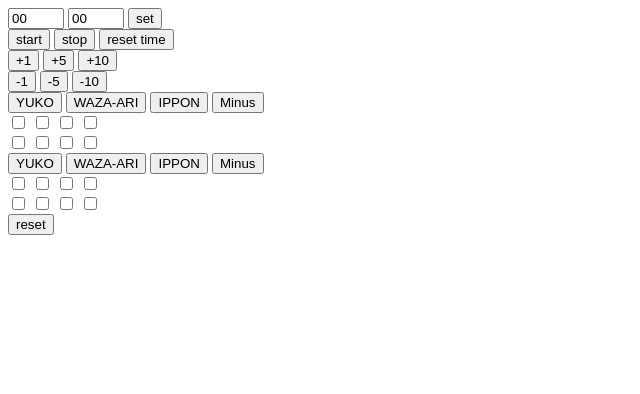
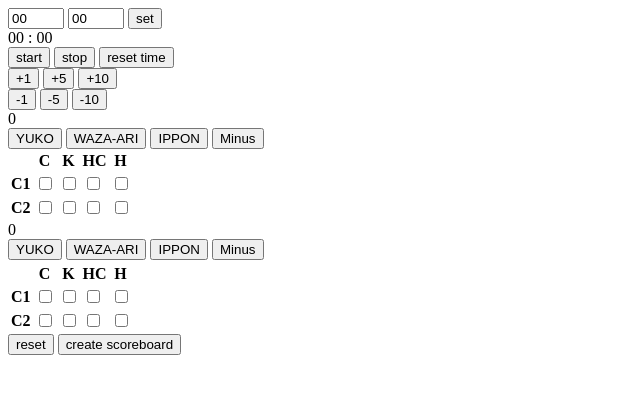
Before and after one commit to maximyut/scoreboard, an Electron app: page html/control.html in a window 1280 px wide. Shown: the whole page, without its empty margins (0-640 px from the left). Drawn offline with Linux system fonts and the light colour scheme.

Commit message:
cosmetic change

```diff
--- a/css/scoreboard.css
+++ b/css/scoreboard.css
@@ -2,6 +2,8 @@ body {
   position: relative;
   margin: 0px;
   padding: 0;
+  height: 100vh;
+  overflow: hidden;
 }
 .sportsmans {
   display: flex;
--- a/html/control.html
+++ b/html/control.html
@@ -2,7 +2,7 @@
 <html lang="en">
 <head>
 
-  <title>Document</title>
+  <title>Control panel</title>
 
 </head>
 <body>
@@ -12,6 +12,11 @@
       <input type="number" max="59" min="00" value="00" id="set-seconds">
       <button id="set">set</button>
     </form>
+    <div class="timer">
+      <span id="minutes">00</span>
+      :
+      <span id="seconds">00</span>
+    </div>
     <button id='start'>start</button>
     <button id='stop'>stop</button>
     <button id="reset-time">reset time</button>
@@ -28,51 +33,72 @@
   <div class="sportsmans">
     <div class="aka">
       <div class="points">
+        <div class="score">0</div>
+        <button id="YUKO">YUKO</button>
+        <button id="WAZA-ARI">WAZA-ARI</button>
+        <button id="IPPON">IPPON</button>
+        <button id="minusPoint">Minus</button>
+
+      </div>
+      <table class="warnings">
+        <tr>
+          <th></th>
+          <th>C</th>
+          <th>K</th>
+          <th>HC</th>
+          <th>H</th>
+        </tr>
+        <tr class="C1">
+          <th>C1</th>
+          <td><input type="checkbox" class="akaC1 checkbox" name="c" id="C" value="C1"></td>
+          <td><input type="checkbox" class="akaC1 checkbox" name="k" id="K" value="K1"></td>
+          <td><input type="checkbox" class="akaC1 checkbox" name="hc" id="HC" value="HC1"></td>
+          <td><input type="checkbox" class="akaC1 checkbox" name="h" id="H" value="H1"></td>
+        </tr>
+        <tr class="C2">
+          <th>C2</th>
+          <td><input type="checkbox" class="akaC2 checkbox" name="c" id="C" value="C2"></td>
+          <td><input type="checkbox" class="akaC2 checkbox" name="k" id="K" value="K2"></td>
+          <td><input type="checkbox" class="akaC2 checkbox" name="hc" id="HC" value="HC2"></td>
+          <td><input type="checkbox" class="akaC2 checkbox" name="h" id="H" value="H2"></td>
+        </tr>
+      </table>
+    </div>
+    <div class="ao">
+      <div class="points">
+        <div class="score">0</div>
         <button id="YUKO">YUKO</button>
         <button id="WAZA-ARI">WAZA-ARI</button>
         <button id="IPPON">IPPON</button>
         <button id="minusPoint">Minus</button>
       </div>
-      <div class="warnings">
-        <div class="C1">
-          <input type="checkbox" class="akaC1 checkbox" name="c" id="C" value="C1">
-          <input type="checkbox" class="akaC1 checkbox" name="k" id="K" value="K1">
-          <input type="checkbox" class="akaC1 checkbox" name="hc" id="HC" value="HC1">
-          <input type="checkbox" class="akaC1 checkbox" name="h" id="H" value="H1">
-        </div>
-        <div class="C2">
-          <input type="checkbox" class="akaC2 checkbox" name="c" id="C" value="C2">
-          <input type="checkbox" class="akaC2 checkbox" name="k" id="K" value="K2">
-          <input type="checkbox" class="akaC2 checkbox" name="hc" id="HC" value="HC2">
-          <input type="checkbox" class="akaC2 checkbox" name="h" id="H" value="H2">
-        </div>
-      </div>
-    </div>
-    <div class="ao">
-      <div class="points">
-        <button id="YUKO">YUKO</button>
-        <button id="WAZA-ARI">WAZA-ARI</button>
-        <button id="IPPON">IPPON</button>
-        <button id="minusPoint">Minus</button>
-      </div>
-      <div class="warnings">
-        <div class="C1">
-          <input type="checkbox" class="aoC1 checkbox" name="c" id="C" value="C1">
-          <input type="checkbox" class="aoC1 checkbox" name="k" id="K" value="K1">
-          <input type="checkbox" class="aoC1 checkbox" name="hc" id="HC" value="HC1">
-          <input type="checkbox" class="aoC1 checkbox" name="h" id="H" value="H1">
-        </div>
-        <div class="C2">
-          <input type="checkbox" class="aoC2 checkbox" name="c" id="C" value="C2">
-          <input type="checkbox" class="aoC2 checkbox" name="k" id="K" value="K2">
-          <input type="checkbox" class="aoC2 checkbox" name="hc" id="HC" value="HC2">
-          <input type="checkbox" class="aoC2 checkbox" name="h" id="H" value="H2">
-        </div>
-      </div>
+      <table class="warnings">
+        <tr class="C1">
+          <tr>
+            <th></th>
+            <th>C</th>
+            <th>K</th>
+            <th>HC</th>
+            <th>H</th>
+          </tr>
+          <th>C1</th>
+          <td><input type="checkbox" class="aoC1 checkbox" name="c" id="C" value="C1"></td>
+          <td><input type="checkbox" class="aoC1 checkbox" name="k" id="K" value="K1"></td>
+          <td><input type="checkbox" class="aoC1 checkbox" name="hc" id="HC" value="HC1"></td>
+          <td><input type="checkbox" class="aoC1 checkbox" name="h" id="H" value="H1"></td>
+        </tr>
+        <tr class="C2">
+          <th>C2</th>
+          <td><input type="checkbox" class="aoC2 checkbox" name="c" id="C" value="C1"></td>
+          <td><input type="checkbox" class="aoC2 checkbox" name="k" id="K" value="K1"></td>
+          <td><input type="checkbox" class="aoC2 checkbox" name="hc" id="HC" value="HC1"></td>
+          <td><input type="checkbox" class="aoC2 checkbox" name="h" id="H" value="H1"></td>
+        </tr>
+      </table>
     </div>
   </div>
   <button id="reset">reset</button>
-  <!-- <iframe src="./scoreboard.html" frameborder="0"></iframe> -->
+  <button class="add">create scoreboard</button>
   <script src="../JS/control.js"></script>
 </body>
 </html>
--- a/js/control.js
+++ b/js/control.js
@@ -43,18 +43,15 @@ let   value,
 
 
 start.addEventListener('click', () => {
-  value = true;
-  ipcRenderer.send('start-stop', value);
+  ipcRenderer.send('start');
 });
 
 stop.addEventListener('click', () => {
-  value = false;
-  ipcRenderer.send('start-stop', value);
+  ipcRenderer.send('stop');
 });
 
 resetTime.addEventListener('click', () => {
-  resetValue = true;
-  ipcRenderer.send('reset-time', resetValue);
+  ipcRenderer.send('reset-time');
 });
 
 add1.addEventListener('click', () => {
@@ -159,9 +156,13 @@ akaC2.forEach((e) => {
 const reset = document.querySelector("#reset");
 
 reset.addEventListener('click', () => {
-  resetValue = true;
-  ipcRenderer.send('reset', resetValue);
+  ipcRenderer.send('reset');
   document.querySelectorAll('.checkbox').forEach((e) => {
     e.checked = false;
   });
 });
+
+
+document.querySelector('.add').addEventListener('click', () => {
+  ipcRenderer.send('create');
+});
```
Also changed, not shown: html/scoreboard.html (+1 -1 lines), js/scoreboard.js (+5 -13 lines), src/index.js (+27 -9 lines).
